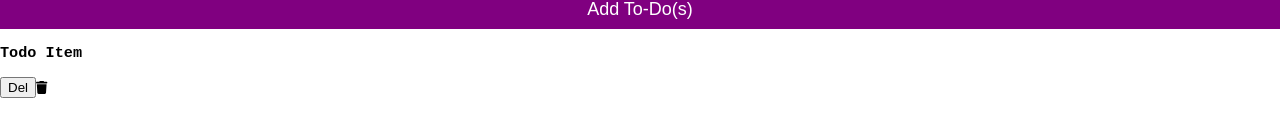
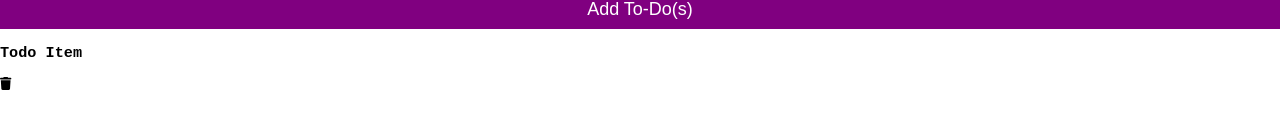
Before and after one commit to Legendary-Folah/myto-do, a React (Create React App) app: page / in a window 1280 px wide. Shown: the part 174-310 px from the top of the page. Built offline with nearby package versions, Linux system fonts and the light colour scheme.

Commit message:
minimal changes here and there

```diff
--- a/src/Components/Todo.js
+++ b/src/Components/Todo.js
@@ -9,7 +9,6 @@ const Todo = () => {
         <div>
             <div>
                 <h3>Todo Item</h3>
-                <button>Del</button>
                 <FontAwesomeIcon icon={faTrash} />
             </div>
         </div>
```
